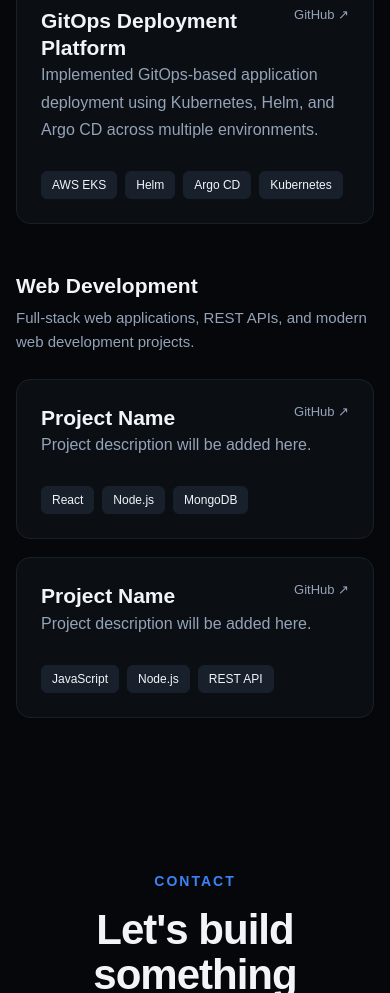
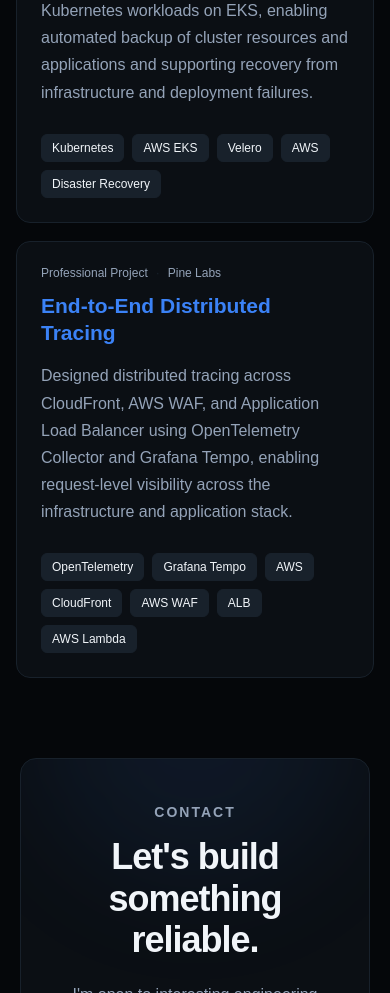
Before and after one commit to manglesh2305/portfolio, a React (Vite) app: page / in a window 390 px wide. Shown: the part 5780-6773 px from the top of the page. Built offline with nearby package versions, Linux system fonts and the light colour scheme.

Commit message:
Basic UI Completed

```diff
--- a/src/App.css
+++ b/src/App.css
@@ -594,12 +594,11 @@
 }
 
 .project-group-heading {
-  margin-bottom: 25px;
+  margin-bottom: 28px;
 }
 
 .project-group-heading h3 {
   margin: 0 0 8px;
-
   color: var(--text-primary);
   font-size: 24px;
   font-weight: 600;
@@ -607,7 +606,6 @@
 
 .project-group-heading p {
   margin: 0;
-
   color: var(--text-secondary);
   font-size: 15px;
   line-height: 1.6;
@@ -622,7 +620,6 @@
 .project-card {
   display: flex;
   flex-direction: column;
-
   min-height: 320px;
   padding: 28px;
 
@@ -640,49 +637,43 @@
   border-color: var(--accent);
 }
 
-.project-top {
+/* Professional / Personal project label */
+.project-meta {
   display: flex;
-  justify-content: space-between;
-  align-items: flex-start;
-  gap: 15px;
+  align-items: center;
+  gap: 8px;
+  margin-bottom: 12px;
 }
 
-.project-category {
-  color: var(--accent);
+.project-meta span {
+  color: var(--text-secondary);
   font-size: 12px;
-  font-weight: 600;
-  letter-spacing: 1px;
-  text-transform: uppercase;
+  font-weight: 500;
 }
 
-.project-link {
-  color: var(--text-secondary);
-  font-size: 13px;
-  text-decoration: none;
-  white-space: nowrap;
-
-  transition: color 0.2s ease;
+.project-meta span + span::before {
+  content: "·";
+  margin-right: 8px;
+  color: var(--border);
 }
 
-.project-link:hover {
+/* Project name */
+.project-card h4 {
+  margin: 0;
   color: var(--accent);
+  font-size: 22px;
+  line-height: 1.3;
+  font-weight: 600;
 }
 
-.project-card h4 {
-  margin: 0;
-
-  color: var(--text-primary);
-  font-size: 22px;
-  line-height: 1.3;
-}
-
+/* Project description */
 .project-card > p {
-  margin: 0;
-
+  margin: 16px 0 0;
   color: var(--text-secondary);
   line-height: 1.7;
 }
 
+/* Technology tags */
 .project-technologies {
   display: flex;
   flex-wrap: wrap;
@@ -706,79 +697,109 @@
 /* =========================
    CONTACT SECTION
    ========================= */
-.contact-container {
-  max-width: 800px;
-  margin: 0 auto;
+.contact {
+  padding: 45px 20px 90px;
 }
 
-/* Section label */
+.contact-container {
+  max-width: 850px;
+  margin: 0 auto;
+  padding: 60px 40px;
 
-.contact .section-label {
-  margin: 0 0 18px;
+  text-align: center;
 
-  color: var(--accent);
-  font-size: 14px;
-  font-weight: 600;
-  letter-spacing: 2px;
+  background: var(--card-background);
+  border: 1px solid var(--border);
+  border-radius: 16px;
+
+  position: relative;
+  overflow: hidden;
 }
 
-/* Main heading */
+/* Subtle blue glow */
+.contact-container::before {
+  content: "";
+  position: absolute;
 
-.contact h2 {
-  max-width: 700px;
-  margin: 0 auto 24px;
+  width: 300px;
+  height: 300px;
+
+  top: -180px;
+  left: 50%;
+
+  transform: translateX(-50%);
+
+  background: rgba(59, 130, 246, 0.08);
+  border-radius: 50%;
+
+  filter: blur(60px);
+
+  pointer-events: none;
+}
+
+.contact-container .section-label,
+.contact-container h2,
+.contact-description,
+.contact-actions {
+  position: relative;
+  z-index: 1;
+}
+
+.contact-container .section-label {
+  margin-bottom: 16px;
+}
+
+.contact-container h2 {
+  margin: 0;
 
   color: var(--text-primary);
-  font-size: clamp(42px, 6vw, 64px);
-  line-height: 1.08;
-  letter-spacing: -2px;
+
+  font-size: clamp(36px, 5vw, 52px);
+  line-height: 1.15;
+  letter-spacing: -1px;
 }
 
-/* Description */
-
-.contact p:not(.section-label) {
-  max-width: 650px;
-  margin: 0 auto;
+.contact-description {
+  max-width: 600px;
+  margin: 20px auto 0;
 
   color: var(--text-secondary);
-  font-size: 18px;
+
+  font-size: 16px;
   line-height: 1.7;
 }
-
-/* Button */
 
 .contact-actions {
   display: flex;
   justify-content: center;
-  align-items: center;
   gap: 14px;
-  margin-top: 35px;
+
+  margin-top: 30px;
 }
 
 .contact-button,
 .contact-secondary {
-  display: inline-flex;
-  align-items: center;
-  justify-content: center;
-
-  padding: 14px 26px;
+  padding: 12px 22px;
 
   border-radius: 8px;
+
   text-decoration: none;
-
-  font-size: 16px;
+  font-size: 14px;
   font-weight: 600;
 
   transition:
     transform 0.2s ease,
     border-color 0.2s ease,
-    color 0.2s ease,
-    box-shadow 0.2s ease;
+    color 0.2s ease;
 }
 
 .contact-button {
   background: var(--accent);
-  color: var(--background);
+  color: #05070a;
+}
+
+.contact-button:hover {
+  transform: translateY(-2px);
 }
 
 .contact-secondary {
@@ -786,73 +807,80 @@
   color: var(--text-primary);
 }
 
-.contact-button:hover {
-  transform: translateY(-3px);
-  box-shadow: 0 8px 25px rgba(56, 189, 248, 0.2);
-}
-
 .contact-secondary:hover {
-  transform: translateY(-3px);
+  transform: translateY(-2px);
   border-color: var(--accent);
   color: var(--accent);
 }
 
-.contact-button:hover {
-  transform: translateY(-3px);
-
-  box-shadow: 0 8px 25px rgba(56, 189, 248, 0.2);
-}
-
 /* Footer */
 .footer {
-  padding: 30px 20px;
   border-top: 1px solid var(--border);
-  background: var(--background);
+  padding: 28px 20px;
 }
 
 .footer-content {
-  max-width: 1200px;
+  max-width: 1100px;
   margin: 0 auto;
 
   display: flex;
   justify-content: space-between;
   align-items: center;
-
-  color: var(--text-secondary);
-  font-size: 14px;
 }
 
-.footer-content p {
+.footer-name {
   margin: 0;
+  color: var(--text-secondary);
+  font-size: 15px;
+  font-weight: 500;
 }
 
-.footer-links {
+.footer-name span {
+  color: var(--accent);
+  font-weight: 600;
+}
+
+.footer-socials {
   display: flex;
+  align-items: center;
   gap: 20px;
 }
 
-.footer-links a {
+.footer-socials a {
+  display: flex;
+  align-items: center;
+  justify-content: center;
+
   color: var(--text-secondary);
-  text-decoration: none;
 
-  transition: color 0.2s ease;
+  transition:
+    color 0.2s ease,
+    transform 0.2s ease;
 }
 
-.footer-links a:hover {
+.footer-socials a:hover {
   color: var(--accent);
+  transform: translateY(-2px);
+}
+
+.footer-socials svg {
+  width: 20px;
+  height: 20px;
 }
 
 /* Common Styles */
-
 .about,
 .skills,
-.experience,
-.projects {
+.experience {
   padding: 75px 20px;
 }
 
+.projects {
+  padding: 75px 20px 45px;
+}
+
 .contact {
-  padding: 75px 20px 90px;
+  padding: 45px 20px 90px;
   text-align: center;
 }
 
@@ -1138,7 +1166,7 @@
     font-size: 15px;
   }
 
- .project-groups {
+  .project-groups {
     gap: 50px;
     margin-top: 40px;
   }
@@ -1162,26 +1190,24 @@
   }
 
  .contact {
-    padding: 80px 20px 90px;
+    padding: 35px 20px 70px;
   }
 
-  .contact h2 {
-    font-size: 42px;
-    letter-spacing: -1px;
-  }
-
-  .contact-description {
-    font-size: 16px;
+  .contact-container {
+    padding: 45px 24px;
   }
 
   .contact-actions {
     flex-direction: column;
+    max-width: 280px;
+    margin-left: auto;
+    margin-right: auto;
   }
 
   .contact-button,
   .contact-secondary {
     width: 100%;
-    max-width: 260px;
+    text-align: center;
   }
 
   .contact p:not(.section-label) {
@@ -1200,9 +1226,21 @@
     font-size: 16px;
   }
 
+  .footer {
+    padding: 24px 16px;
+  }
+
   .footer-content {
     flex-direction: column;
-    gap: 15px;
+    gap: 18px;
+  }
+
+  .footer-name {
+    font-size: 14px;
+  }
+
+  .footer-socials {
+    gap: 22px;
   }
 
   .home-socials {
--- a/src/components/Footer.jsx
+++ b/src/components/Footer.jsx
@@ -2,25 +2,54 @@
   return (
     <footer className="footer">
       <div className="footer-content">
-        <p>
-          © {new Date().getFullYear()} Manglesh Yadav. Built with React.
+        <p className="footer-name">
+          © {new Date().getFullYear()} <span>Manglesh Yadav</span>
         </p>
 
-        <div className="footer-links">
+        <div className="footer-socials">
+          {/* GitHub */}
           <a
             href="https://github.com/manglesh2305"
             target="_blank"
             rel="noreferrer"
+            aria-label="GitHub"
           >
-            GitHub
+            <svg viewBox="0 0 24 24" aria-hidden="true">
+              <path
+                fill="currentColor"
+                d="M12 .5C5.65.5.5 5.65.5 12c0 5.08 3.29 9.39 7.86 10.91.57.1.78-.25.78-.55v-2.13c-3.2.7-3.87-1.36-3.87-1.36-.52-1.33-1.28-1.69-1.28-1.69-1.04-.71.08-.7.08-.7 1.15.08 1.75 1.18 1.75 1.18 1.02 1.75 2.68 1.25 3.33.96.1-.74.4-1.25.72-1.54-2.55-.29-5.23-1.28-5.23-5.7 0-1.26.45-2.29 1.18-3.1-.12-.29-.51-1.47.11-3.06 0 0 .96-.31 3.15 1.18a10.9 10.9 0 0 1 5.74 0c2.19-1.49 3.15-1.18 3.15-1.18.62 1.59.23 2.77.11 3.06.73.81 1.18 1.84 1.18 3.1 0 4.43-2.69 5.41-5.25 5.69.41.35.77 1.04.77 2.1v3.11c0 .3.2.65.79.54A11.51 11.51 0 0 0 23.5 12C23.5 5.65 18.35.5 12 .5Z"
+              />
+            </svg>
           </a>
 
+          {/* LinkedIn */}
           <a
             href="https://www.linkedin.com/in/manglesh-yadav-05045b1ba/"
             target="_blank"
             rel="noreferrer"
+            aria-label="LinkedIn"
           >
-            LinkedIn
+            <svg viewBox="0 0 24 24" aria-hidden="true">
+              <path
+                fill="currentColor"
+                d="M20.45 20.45h-3.56v-5.57c0-1.33-.03-3.04-1.85-3.04-1.85 0-2.13 1.45-2.13 2.94v5.67H9.35V8.98h3.41v1.57h.05c.47-.9 1.64-1.85 3.37-1.85 3.6 0 4.27 2.37 4.27 5.45v6.3ZM5.34 7.41a2.06 2.06 0 1 1 0-4.12 2.06 2.06 0 0 1 0 4.12ZM3.56 20.45h3.57V8.98H3.56v11.47ZM22.23 0H1.77C.79 0 0 .78 0 1.75v20.5C0 23.22.79 24 1.77 24h20.46c.98 0 1.77-.78 1.77-1.75V1.75C24 .78 23.21 0 22.23 0Z"
+              />
+            </svg>
+          </a>
+
+          {/* Instagram */}
+          <a
+            href="https://www.instagram.com/"
+            target="_blank"
+            rel="noreferrer"
+            aria-label="Instagram"
+          >
+            <svg viewBox="0 0 24 24" aria-hidden="true">
+              <path
+                fill="currentColor"
+                d="M7.75 2h8.5A5.75 5.75 0 0 1 22 7.75v8.5A5.75 5.75 0 0 1 16.25 22h-8.5A5.75 5.75 0 0 1 2 16.25v-8.5A5.75 5.75 0 0 1 7.75 2Zm0 2A3.75 3.75 0 0 0 4 7.75v8.5A3.75 3.75 0 0 0 7.75 20h8.5A3.75 3.75 0 0 0 20 16.25v-8.5A3.75 3.75 0 0 0 16.25 4h-8.5Zm8.75 1.5a1.25 1.25 0 1 1 0 2.5 1.25 1.25 0 0 1 0-2.5ZM12 7a5 5 0 1 1 0 10 5 5 0 0 1 0-10Zm0 2a3 3 0 1 0 0 6 3 3 0 0 0 0-6Z"
+              />
+            </svg>
           </a>
         </div>
       </div>
--- a/src/components/Projects.jsx
+++ b/src/components/Projects.jsx
@@ -8,73 +8,60 @@
         "Cloud infrastructure, automation, Kubernetes, observability, and reliability projects.",
       projects: [
         {
-          title: "Kubernetes Observability Platform",
+          title: "Grafana Migration: EC2 to EKS",
+          type: "Professional Project",
+          company: "Pine Labs",
           description:
-            "Built a cloud-native observability platform for monitoring Kubernetes workloads using metrics, logs, and distributed tracing.",
+            "Migrated Grafana from EC2-based infrastructure to AWS EKS using Grafana Operator, Helm, and Argo CD, transforming the deployment into a GitOps-managed workflow and reducing deployment time by 80%.",
+          technologies: [
+            "AWS EKS",
+            "Grafana",
+            "Helm",
+            "Argo CD",
+            "GitOps",
+          ],
+        },
+        {
+          title: "Kubernetes Backup & Disaster Recovery",
+          type: "Professional Project",
+          company: "Pine Labs",
+          description:
+            "Designed and implemented a Velero-based backup and disaster recovery solution for Kubernetes workloads on EKS, enabling automated backup of cluster resources and applications and supporting recovery from infrastructure and deployment failures.",
           technologies: [
             "Kubernetes",
-            "Prometheus",
-            "Grafana",
-            "OpenTelemetry",
+            "AWS EKS",
+            "Velero",
+            "AWS",
+            "Disaster Recovery"
           ],
-          github: "#",
         },
         {
-          title: "CI/CD Automation Platform",
+          title: "End-to-End Distributed Tracing",
+          type: "Professional Project",
+          company: "Pine Labs",
           description:
-            "Designed and maintained CI/CD pipelines for microservices with automated builds, containerization, security scanning, and deployments.",
+            "Designed distributed tracing across CloudFront, AWS WAF, and Application Load Balancer using OpenTelemetry Collector and Grafana Tempo, enabling request-level visibility across the infrastructure and application stack.",
           technologies: [
-            "Jenkins",
-            "Spinnaker",
-            "Docker",
+            "OpenTelemetry",
+            "Grafana Tempo",
             "AWS",
+            "CloudFront",
+            "AWS WAF",
+            "ALB",
+            "AWS Lambda"
           ],
-          github: "#",
-        },
-        {
-          title: "GitOps Deployment Platform",
-          description:
-            "Implemented GitOps-based application deployment using Kubernetes, Helm, and Argo CD across multiple environments.",
-          technologies: [
-            "AWS EKS",
-            "Helm",
-            "Argo CD",
-            "Kubernetes",
-          ],
-          github: "#",
         },
       ],
-    },
+    }
 
-    {
-      title: "Web Development",
-      description:
-        "Full-stack web applications, REST APIs, and modern web development projects.",
-      projects: [
-        {
-          title: "Project Name",
-          description:
-            "Project description will be added here.",
-          technologies: [
-            "React",
-            "Node.js",
-            "MongoDB",
-          ],
-          github: "#",
-        },
-        {
-          title: "Project Name",
-          description:
-            "Project description will be added here.",
-          technologies: [
-            "JavaScript",
-            "Node.js",
-            "REST API",
-          ],
-          github: "#",
-        },
-      ],
-    },
+    // {
+    //   title: "Software Development",
+    //   description:
+    //     "Applications, backend services, and software engineering projects.",
+    //   projects: [
+    //     // Add your personal projects here
+    //   ],
+    // },
   ];
 
   return (
@@ -96,39 +83,31 @@
                   <p>{group.description}</p>
                 </div>
 
+                {group.projects.length > 0 && (
                   <div className="projects-grid">
                     {group.projects.map((project) => (
-                    <article
-                      className="project-card"
-                      key={project.title}
-                    >
-                      <div className="project-top">
-                        <h4>{project.title}</h4>
+                      <article className="project-card" key={project.title}>
+                        <div className="project-meta">
+                          <span>{project.type}</span>
 
-                        {project.github && (
-                          <a
-                            href={project.github}
-                            target="_blank"
-                            rel="noreferrer"
-                            className="project-link"
-                          >
-                            GitHub ↗
-                          </a>
+                          {project.company && (
+                            <span>{project.company}</span>
                           )}
                         </div>
+
+                        <h4>{project.title}</h4>
 
                         <p>{project.description}</p>
 
                         <div className="project-technologies">
                           {project.technologies.map((technology) => (
-                          <span key={technology}>
-                            {technology}
-                          </span>
+                            <span key={technology}>{technology}</span>
                           ))}
                         </div>
                       </article>
                     ))}
                   </div>
+                )}
               </div>
             </Reveal>
           ))}
```
Also changed, not shown: src/components/Contact.jsx (+4 -5 lines). Lines whose indentation alone changed are shown as unchanged.
